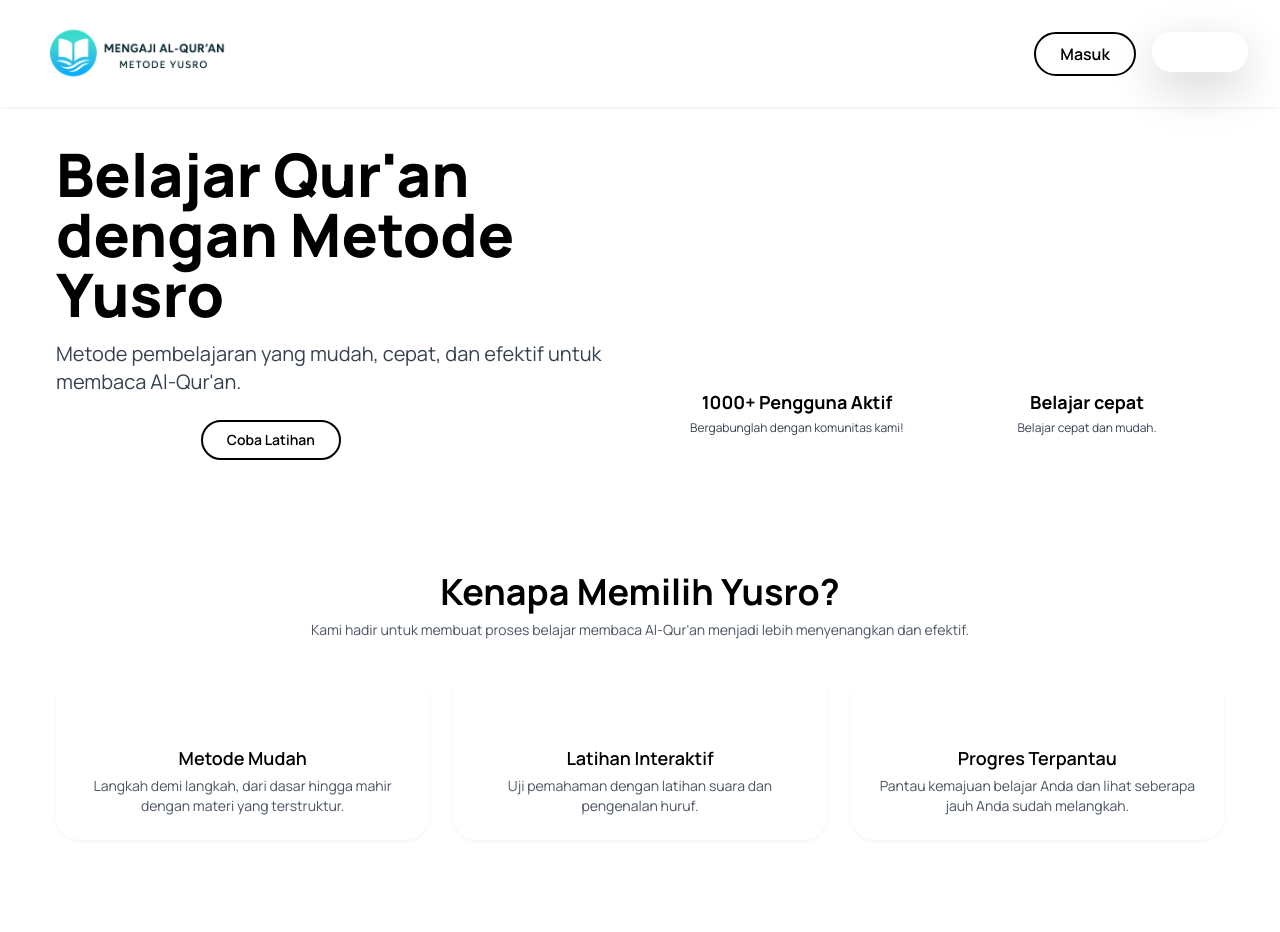
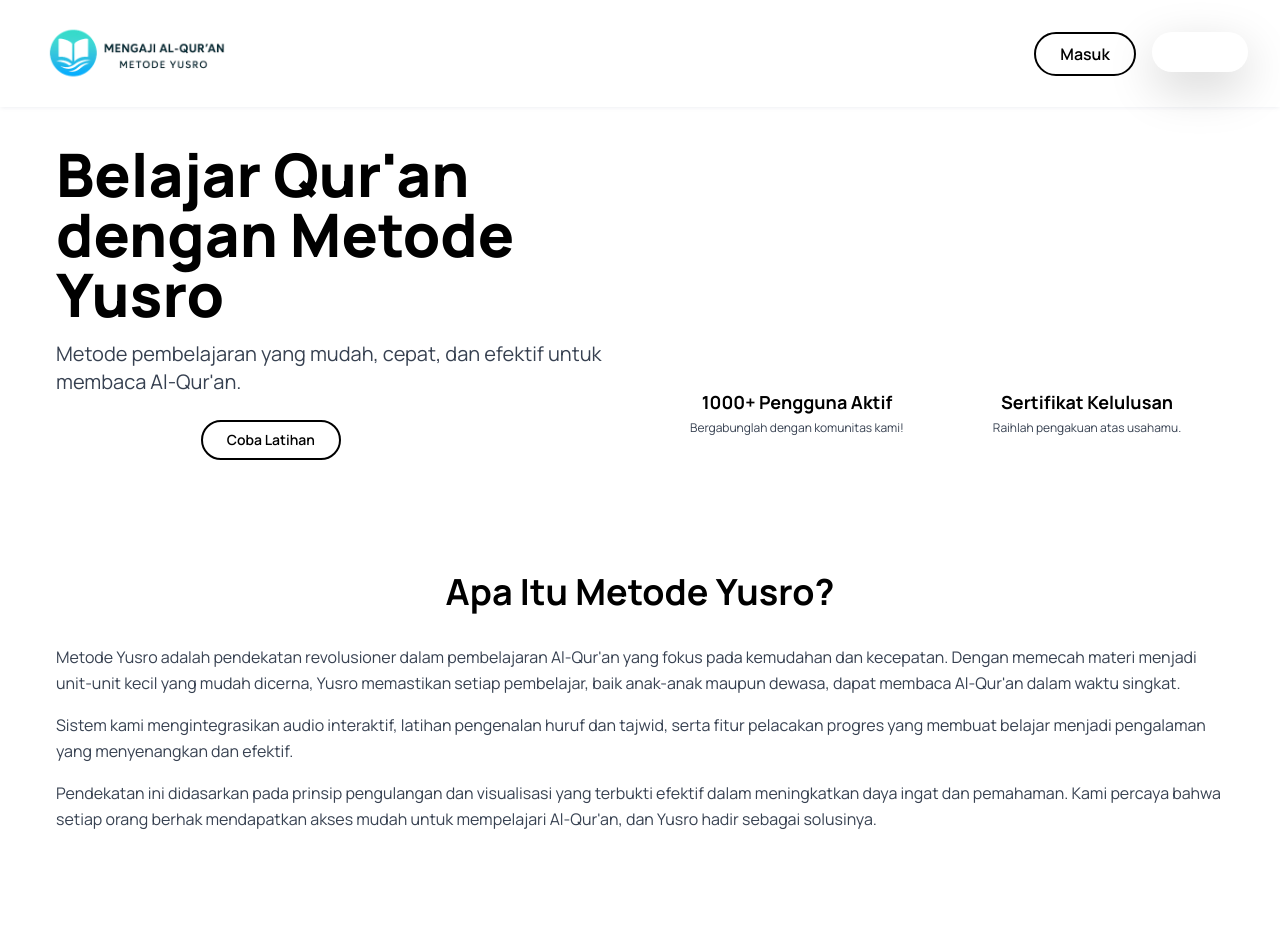
Before and after one commit to rifqyagustino/al-quran-metode-yusro, a Next.js app: page / in a window 1280 px wide. Shown: the top 932 px of the page. Built offline with nearby package versions, Linux system fonts and the light colour scheme; some icons are missing.

Commit message:
update tampilan homepage

```diff
--- a/src/app/page.tsx
+++ b/src/app/page.tsx
@@ -3,8 +3,7 @@
 import React from "react";
 import Link from "next/link";
 import { Icon } from "@iconify/react";
-// Sebaiknya gunakan absolute path untuk import agar lebih aman
-import FullLogo from "@/app/(DashboardLayout)/layout/shared/logo/FullLogo";
+import FullLogo from "./(DashboardLayout)/layout/shared/logo/FullLogo";
 
 export default function HomePage() {
   return (
@@ -13,9 +12,8 @@ export default function HomePage() {
       <header className="py-4 md:py-6 px-4 md:px-8 flex justify-between items-center shadow-md fixed top-0 w-full z-50 bg-white dark:bg-darkgray">
         {/* Logo */}
         <div className="flex-shrink-0">
-          {/* === PERBAIKAN DI SINI === */}
-          {/* Hapus Link yang membungkus FullLogo, karena FullLogo sudah merupakan Link */}
-          <FullLogo />
+            {/* Hanya gunakan satu FullLogo dengan ukuran tetap */}
+            <FullLogo/>
         </div>
 
         {/* Tombol Masuk & Daftar */}
@@ -35,8 +33,9 @@ export default function HomePage() {
 
       {/* Tambahkan padding atas untuk mengimbangi header yang fixed */}
       <div className="pt-20">
-        {/* ===== Hero Section ===== */}
-        <section className="bg-white dark:bg-darkgray overflow-hidden">
+
+      {/* ===== Hero Section ===== */}
+        <section className="bg-lightgray dark:bg-darkgray overflow-hidden">
           <div className="container mx-auto px-4 py-8 md:py-16">
             <div className="grid grid-cols-12 items-center gap-6 md:gap-10">
               {/* Teks & Tombol */}
@@ -60,6 +59,8 @@ export default function HomePage() {
                   </Link>
                 </div>
               </div>
+
+
               {/* Tiga Kotak Card */}
               <div className="col-span-12 lg:col-span-6 flex flex-col gap-4">
                 {/* Kotak Card Atas */}
@@ -76,12 +77,36 @@ export default function HomePage() {
                     <p className="text-xs text-gray-700 dark:text-gray-300">Bergabunglah dengan komunitas kami!</p>
                   </div>
                   {/* Kotak Card Kanan Bawah */}
-                  <div className="p-4 rounded-xltext-dark dark:text-white text-center bg-lightprimary dark:bg-darkmuted">
-                    <Icon icon="tabler:clock-bolt" className="text-4xl mx-auto mb-2 text-primary" />
-                    <h3 className="text-lg font-bold mb-1">Belajar cepat</h3>
-                    <p className="text-xs text-gray-700 dark:text-gray-300">Belajar cepat dan mudah.</p>
+                  <div className="p-4 rounded-xl text-dark dark:text-white text-center bg-lightprimary dark:bg-darkmuted">
+                    <Icon icon="solar:medal-ribbon-linear" className="text-4xl mx-auto mb-2 text-primary-emphasis" />
+                    <h3 className="text-lg font-bold mb-1">Sertifikat Kelulusan</h3>
+                    <p className="text-xs text-gray-700 dark:text-gray-300">Raihlah pengakuan atas usahamu.</p>
                   </div>
                 </div>
+              </div>
+            </div>
+          </div>
+        </section>
+
+        {/* ===== Apa itu Metode Yusro? ===== */}
+        <section className="bg-white py-12">
+          <div className="container mx-auto px-4">
+            <div className="text-left mb-8">
+              <h2 className="text-2xl md:text-4xl font-bold text-center text-dark dark:text-white mb-2">
+                Apa Itu Metode Yusro?
+              </h2>
+            </div>
+            <div className="grid grid-cols-1 gap-8 items-center">
+              <div>
+                <p className="text-base text-gray-700 dark:text-gray-300 mb-4 leading-relaxed">
+                  Metode Yusro adalah pendekatan revolusioner dalam pembelajaran Al-Qur'an yang fokus pada kemudahan dan kecepatan. Dengan memecah materi menjadi unit-unit kecil yang mudah dicerna, Yusro memastikan setiap pembelajar, baik anak-anak maupun dewasa, dapat membaca Al-Qur'an dalam waktu singkat.
+                </p>
+                <p className="text-base text-gray-700 dark:text-gray-300 leading-relaxed">
+                  Sistem kami mengintegrasikan audio interaktif, latihan pengenalan huruf dan tajwid, serta fitur pelacakan progres yang membuat belajar menjadi pengalaman yang menyenangkan dan efektif.
+                </p>
+                <p className="text-base text-gray-700 dark:text-gray-300 leading-relaxed mt-4">
+                  Pendekatan ini didasarkan pada prinsip pengulangan dan visualisasi yang terbukti efektif dalam meningkatkan daya ingat dan pemahaman. Kami percaya bahwa setiap orang berhak mendapatkan akses mudah untuk mempelajari Al-Qur'an, dan Yusro hadir sebagai solusinya.
+                </p>
               </div>
             </div>
           </div>
@@ -131,6 +156,7 @@ export default function HomePage() {
           </div>
         </section>
 
+
         {/* ===== Call to Action ===== */}
         <section className="bg-primary py-12 text-center">
           <div className="container mx-auto px-4">
@@ -145,6 +171,7 @@ export default function HomePage() {
             </Link>
           </div>
         </section>
+
       </div>
     </>
   );
```
